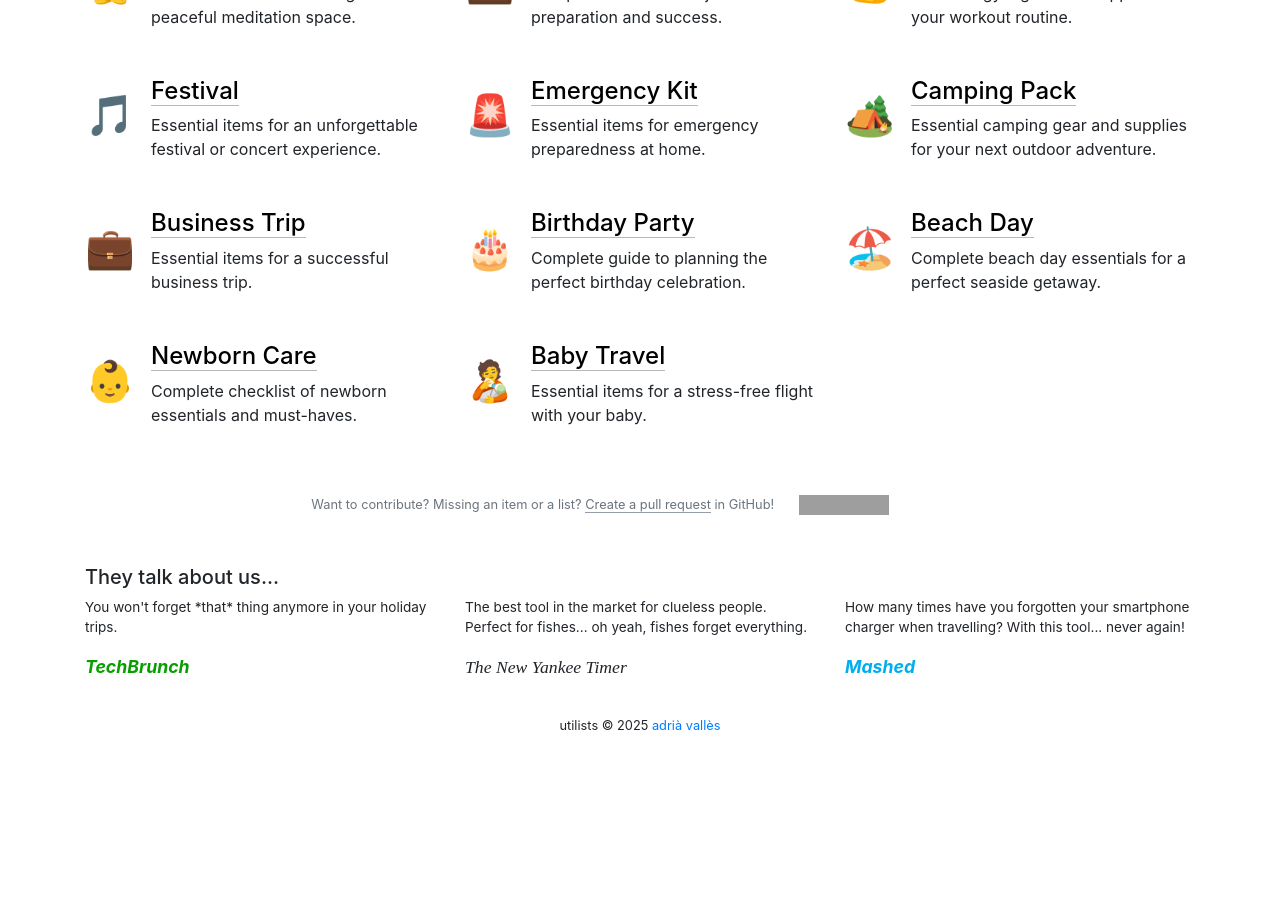
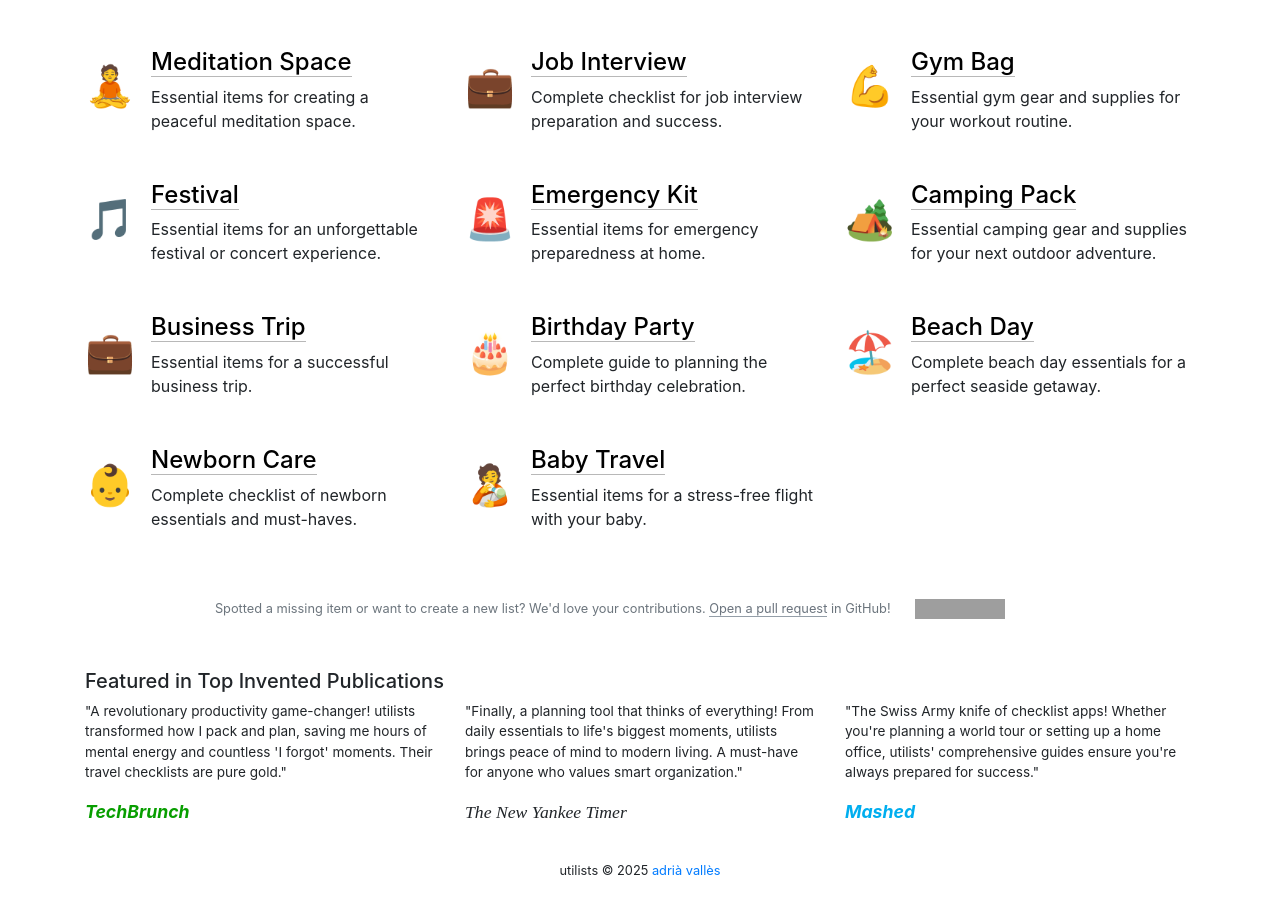
Before and after one commit to adriavalles/utilists, a Jekyll site: the page built from index.html, in a window 1280 px wide and 900 px high, scrolled down 605 px. Built offline with Jekyll 4.4.1, drawn with Linux system fonts in a browser that asks for light colours; before the commit the page ends 1360 px from its top, so only the background shows below that; some of the changed text lies outside the part shown; grey boxes are pictures that could not be loaded.

Commit message:
⌨️  Improves copys from home and layouts

```diff
--- a/_config.yml
+++ b/_config.yml
@@ -14,10 +14,10 @@
 # You can create any custom variable you would like, and they will be accessible
 # in the templates via {{ site.myvariable }}.
 title: utilists
-tagline: Useful checklists for different situations.
-email: your-email@example.com
+tagline: "Your life's essential companion: Smart checklists for every adventure"
+email: no-reply@no-email.com
 description: >- # this means to ignore newlines until "baseurl:"
-  Useful checklists for different situations.
+  Discover comprehensive, expert-curated checklists for every life situation. From travel essentials to special occasions, our detailed packing lists and preparation guides ensure you're always ready for what's next. Perfect for travelers, parents, professionals, and anyone who wants to stay organized.
 baseurl: "/" # the subpath of your site, e.g. /blog
 url: "https://utilists.adriavalles.net" # the base hostname & protocol for your site, e.g. http://example.com
 
--- a/_layouts/list.html
+++ b/_layouts/list.html
@@ -4,7 +4,7 @@
 ---
 <nav class="navbar navbar-light">
     <a href="{{ site.url }}" class="navbar-brand">uti<strong>lists</strong></a>
-    <span class="navbar-text">{{ site.description }}</span>
+    <span class="navbar-text">{{ site.tagline }}</span>
 </nav>
 
 <div class="jumbotron">
--- a/index.html
+++ b/index.html
@@ -5,8 +5,13 @@
 </nav>
 <div class="jumbotron">
     <h1 class="display-4">uti<strong>lists</strong></h1>
-    <h2 class="lead">{{ site.description }}</h2>
+    <h2 class="lead">{{ site.tagline }}</h2>
 </div>
+<ul class="row">
+    <p>
+        {{ site.description }}
+    </p>
+</ul>
 <ul class="row utilists-preview">
     {% for post in site.posts %}
     <li class="col-md-4 list-unstyled media mb-5 position-relative">
@@ -19,27 +24,27 @@
     {% endfor %}
 </ul>
 <p id="contribute" class="text-center text-muted">
-    <small>Want to contribute? Missing an item or a list? <a href="https://github.com/adriavalles/utilists" target="_blank" title="GitHub profile for utilists project">Create a pull request</a> in GitHub!</small>
-    <iframe src="https://ghbtns.com/github-btn.html?user=adriavalles&repo=utilists&type=star&count=true" class="align-middle" frameborder="0" scrolling="0" width="170px" height="20px"></iframe>
+    <small>Spotted a missing item or want to create a new list? We'd love your contributions. <a href="https://github.com/adriavalles/utilists" target="_blank" title="Contribute to utilists on GitHub">Open a pull request</a> in GitHub!</small>
+    <iframe src="https://ghbtns.com/github-btn.html?user=adriavalles&repo=utilists&type=star&count=true" frameborder="0" scrolling="0" width="150" height="20" title="GitHub" class="align-middle"></iframe>
 </p>
 <div id="awards">
-    <h5>They talk about us...</h5>
+    <h5>Featured in Top Invented Publications</h5>
     <div class="row">
         <blockquote class="col-sm-4">
             <p>
-                You won't forget *that* thing anymore in your holiday trips.
+                "A revolutionary productivity game-changer! utilists transformed how I pack and plan, saving me hours of mental energy and countless 'I forgot' moments. Their travel checklists are pure gold."
             </p>
             <footer><cite id="techbrunch">TechBrunch</cite></footer>
         </blockquote>
         <blockquote class="col-sm-4">
             <p>
-                The best tool in the market for clueless people. Perfect for fishes... oh yeah, fishes forget everything.
+                "Finally, a planning tool that thinks of everything! From daily essentials to life's biggest moments, utilists brings peace of mind to modern living. A must-have for anyone who values smart organization."
             </p>
             <footer><cite id="timer">The New Yankee Timer</cite></footer>
         </blockquote>
         <blockquote class="col-sm-4">
             <p>
-                How many times have you forgotten your smartphone charger when travelling? With this tool... never again!
+                "The Swiss Army knife of checklist apps! Whether you're planning a world tour or setting up a home office, utilists' comprehensive guides ensure you're always prepared for success."
             </p>
             <footer><cite id="mashed">Mashed</cite></footer>
         </blockquote>
```
